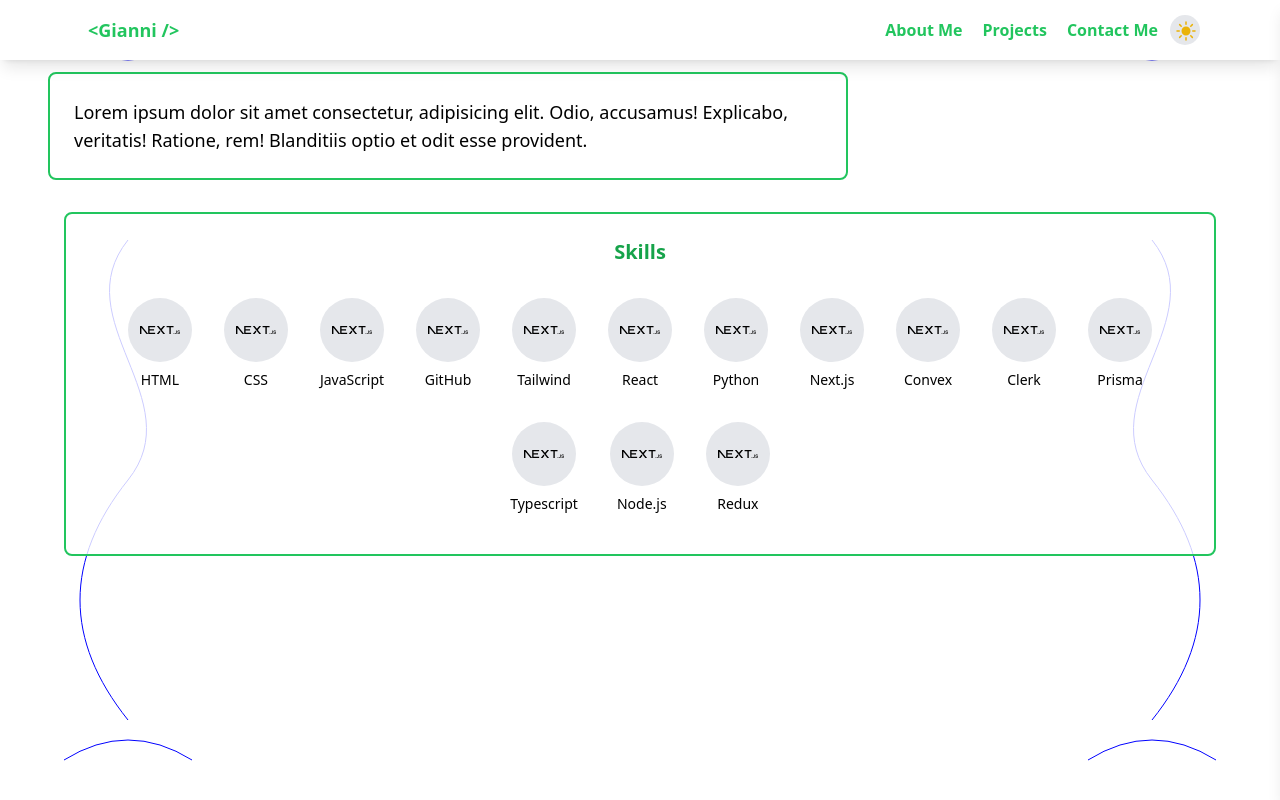
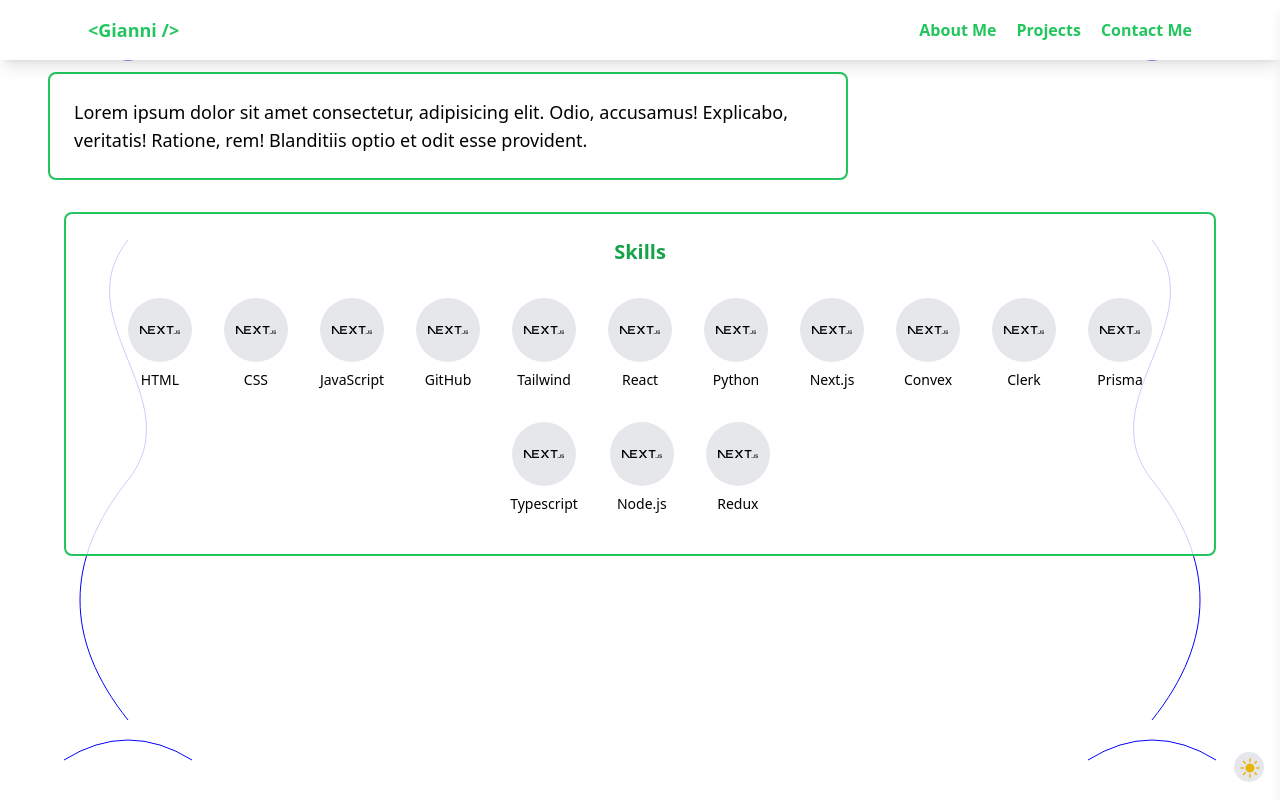
Before and after one commit to GianniCrux/myPortfolio, a Next.js app: page / in a window 1280 px wide. Shown: the top 800 px of the page. Built offline with nearby package versions, Linux system fonts and the light colour scheme.

Commit message:
changed theme toggler positioning

```diff
--- a/app/components/navbar.tsx
+++ b/app/components/navbar.tsx
@@ -34,7 +34,7 @@
         className={`bg-white shadow-lg dark:bg-black fixed top-0 left-0 w-full z-50 transition duration-300 ${isVisible ? 'translate-y-0' : '-translate-y-full'}`}
       >
       <div className="max-w-6xl mx-auto px-4">
-        <div className="flex justify-between">
+        <div className="flex justify-between items-center">
           <div className="flex space-x-7">
             <div>
               <Link href="/" className="flex items-center py-4 px-2">
@@ -46,7 +46,9 @@
             <Link href="#about" className="py-4 px-2 text-green-500 font-semibold hover:text-green-800 transition duration-300">About Me</Link>
             <Link href="#projects" className="py-4 px-2 text-green-500 font-semibold hover:text-green-800 transition duration-300">Projects</Link>
             <Link href="#contact" className="py-4 px-2 text-green-500 font-semibold hover:text-green-800 transition duration-300">Contact Me</Link>
-            <ThemeToggle />
+{/*             <div className="ml-4">
+              <ThemeToggle />
+            </div> */}
           </div>
           <div className="md:hidden flex items-center">
             <button className="outline-none mobile-menu-button focus:outline-none" onClick={handleMenuToggle}>
@@ -73,7 +75,7 @@
 
     {isOpen && (
       <div
-        className='fixed  inset-0 bg-slate-950 bg-opacity-50 z-40 transition-opacity duration-300'
+        className='fixed inset-0 bg-slate-950 bg-opacity-50 z-40 transition-opacity duration-300'
         onClick={handleMenuToggle}
       />
     )}
@@ -81,12 +83,20 @@
       <div
         className={`fixed top-0 right-0 w-4/5 max-w-sm bg-white dark:bg-black h-full z-50 shadow-lg transform transition-transform duration-300 ${isOpen ? 'translate-x-0' : 'translate-x-full'}`}
         >
-          <div className='flex flex-col space-y-2 p-4 h-full'>
-        <Link href="#about" className="block py-2 px-4 text-sm  hover:text-green-800 hover:bg-green-100 dark:hover:bg-green-900 text-green-500 dark:text-green-300 transition duration-300 ease-in-out transform hover:scale-105">About Me</Link>
-        <Link href="#projects" className="block py-2 px-4 text-sm  hover:text-green-800 hover:bg-green-100 dark:hover:bg-green-900 text-green-500 dark:text-green-300 transition duration-300 ease-in-out transform hover:scale-105">Projects</Link>
-        <Link href="#contact" className="block py-2 px-4 text-sm  hover:text-green-800 hover:bg-green-100 dark:hover:bg-green-900 text-green-500 dark:text-green-300 transition duration-300 ease-in-out transform hover:scale-105">Contact Me</Link>
+          <div className='flex flex-col justify-between h-full p-4'>
+            <div className='space-y-2'>
+              <Link href="#about" className="block py-2 px-4 text-sm hover:text-green-800 hover:bg-green-100 dark:hover:bg-green-900 text-green-500 dark:text-green-300 transition duration-300 ease-in-out transform hover:scale-105">About Me</Link>
+              <Link href="#projects" className="block py-2 px-4 text-sm hover:text-green-800 hover:bg-green-100 dark:hover:bg-green-900 text-green-500 dark:text-green-300 transition duration-300 ease-in-out transform hover:scale-105">Projects</Link>
+              <Link href="#contact" className="block py-2 px-4 text-sm hover:text-green-800 hover:bg-green-100 dark:hover:bg-green-900 text-green-500 dark:text-green-300 transition duration-300 ease-in-out transform hover:scale-105">Contact Me</Link>
+            </div>
+{/*             <div className="mt-auto">
+              <ThemeToggle />
+            </div> */}
+          </div>
+      </div>
+
+      <div className="fixed bottom-4 right-4 z-50">
         <ThemeToggle />
-        </div>
       </div>
     </>
   );
```
